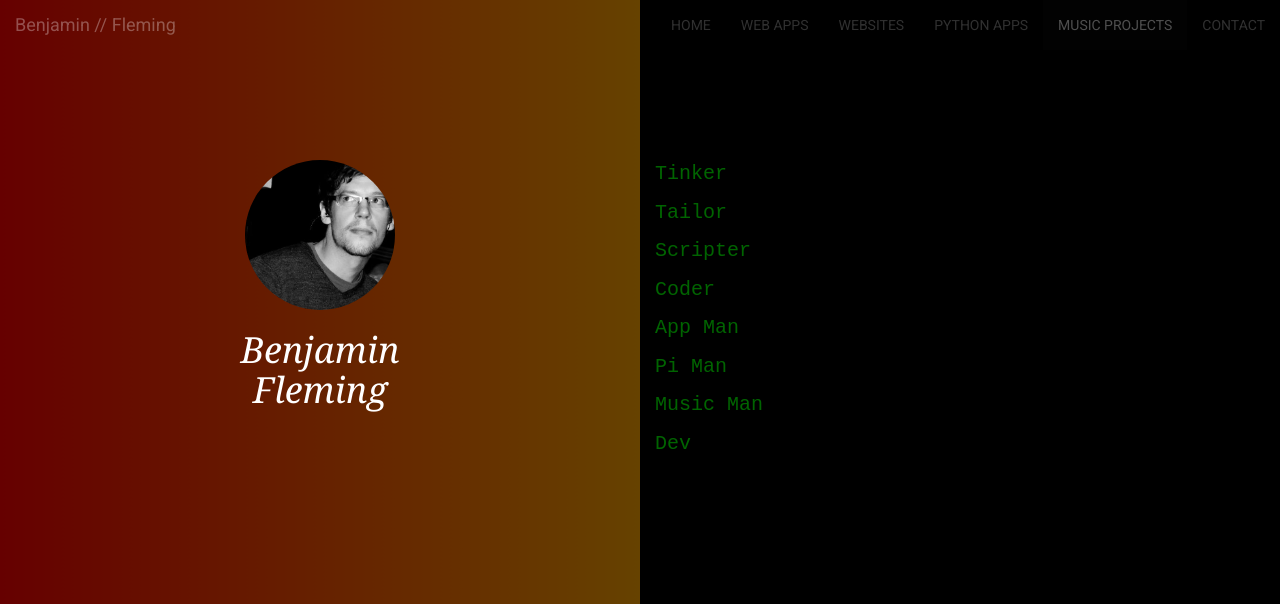
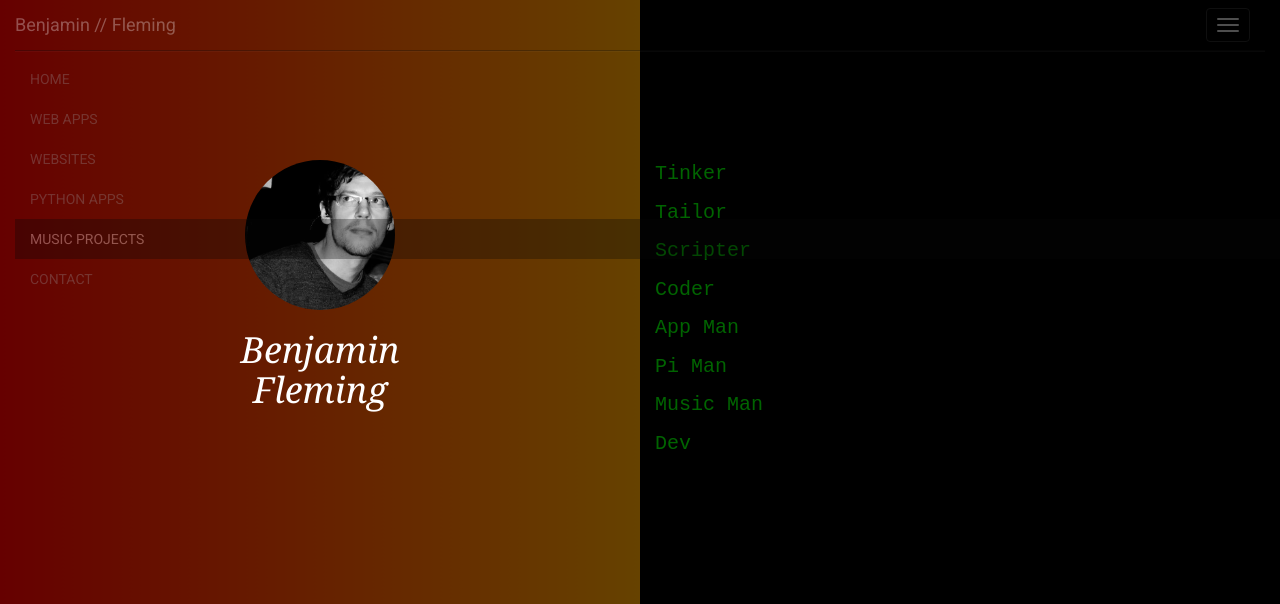
Before and after one commit to assimilatedgiraffe/assimilatedgiraffe.github.io, a plain HTML site: page index.html in a window 1280 px wide. Shown: the top 604 px of the page. Drawn offline with nearby package versions, Linux system fonts and the light colour scheme.

Commit message:
colour tweak, heading overlap fix

```diff
--- a/css/style.css
+++ b/css/style.css
@@ -135,7 +135,7 @@ nav.navbar.nav-transparent {
 }
 
 .heading2 {
-  color: #9d9d9d;
+  color: #9ca5a0;
   margin: 0;
   padding: 3px 10px 10px 10px !important;
   /*z-index: 3000;*/
@@ -195,7 +195,7 @@ radial-gradient(rgba(255,255,255,.1) 15%, transparent 20%) 0 1px,
 radial-gradient(rgba(255,255,255,.1) 15%, transparent 20%) 8px 9px;
 background-color:#282828;
 background-size:16px 16px;*/
-  background-image: linear-gradient(to right, black, #222);
+  background-image: linear-gradient(to right, black, #282d2b);
   background-attachment: fixed;
 }
 
@@ -210,6 +210,50 @@ background-size:16px 16px;*/
   width: 100vw;
   z-index: -10;
 }
+
+
+
+
+/*bootstrap nav collapse breakpoint override*/
+
+@media (max-width: 1600px) {
+    .navbar-header {
+        float: none;
+    }
+    .navbar-left,.navbar-right {
+        float: none !important;
+    }
+    .navbar-toggle {
+        display: block;
+    }
+    .navbar-collapse {
+        border-top: 1px solid transparent;
+        box-shadow: inset 0 1px 0 rgba(255,255,255,0.1);
+    }
+    .navbar-fixed-top {
+        top: 0;
+        border-width: 0 0 1px;
+    }
+    .navbar-collapse.collapse {
+        display: none!important;
+    }
+    .navbar-nav {
+        float: none!important;
+        margin-top: 7.5px;
+    }
+    .navbar-nav>li {
+        float: none;
+    }
+    .navbar-nav>li>a {
+        padding-top: 10px;
+        padding-bottom: 10px;
+    }
+    .collapse.in{
+        display:block !important;
+    }
+}
+
+
 
 
 
--- a/js/script.js
+++ b/js/script.js
@@ -59,6 +59,7 @@ $(document).ready(function() {
     // nav bar transparency on landing page, desktop only
     if ($(document).scrollTop() < $(window).height() - 0 && !isMobile) {
       $('.navbar').addClass('nav-transparent');
+      $('.navbar-collapse').collapse();
     } else {
       $('.navbar').removeClass('nav-transparent');
     }
```
